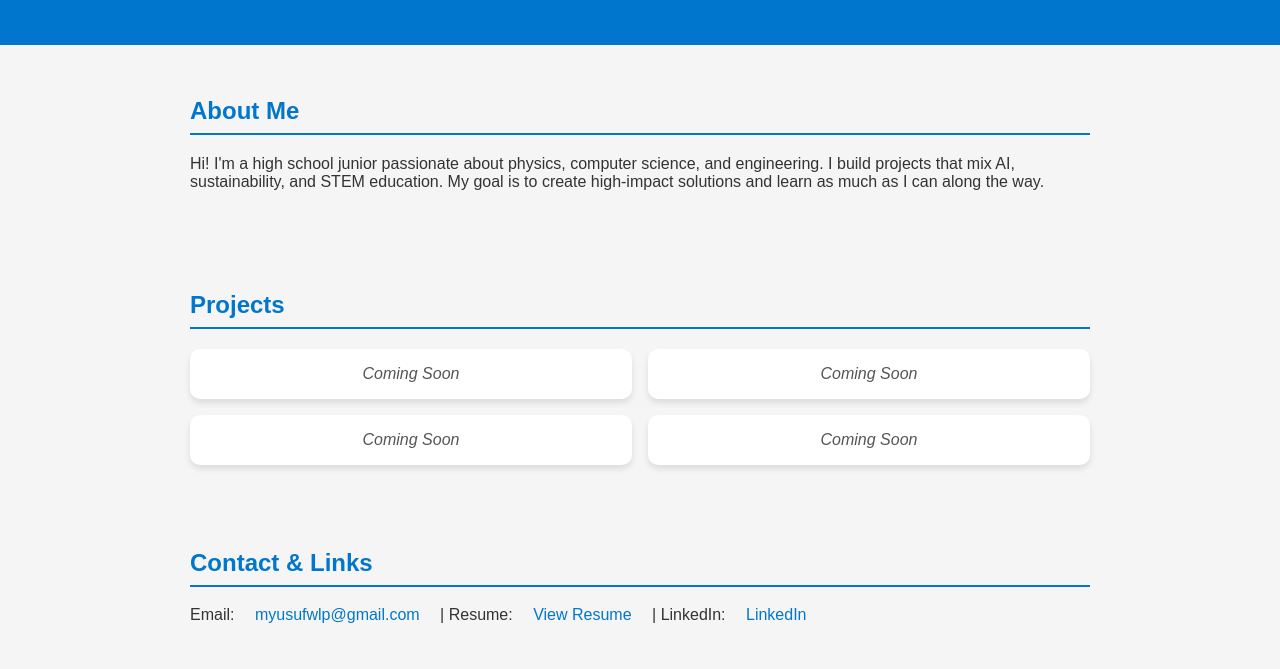
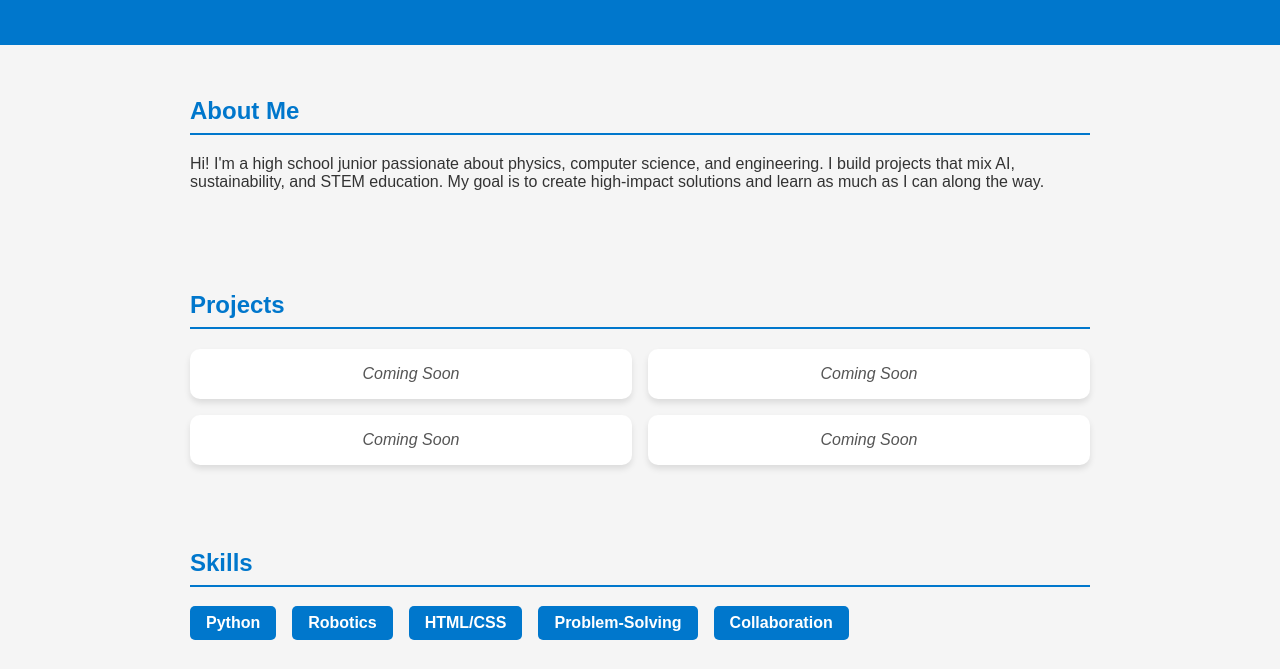
Before and after one commit to M-Yusuf18/M-Yusuf18.github.io, a plain HTML site: page index.html in a window 1280 px wide. Shown: the part 106-775 px from the top of the page. Drawn offline with Linux system fonts and the light colour scheme.

Commit message:
Update index.html

```diff
--- a/index.html
+++ b/index.html
@@ -45,6 +45,19 @@
       font-style: italic;
       color: #555;
     }
+    .skills-list {
+      display: flex;
+      flex-wrap: wrap;
+      gap: 1rem;
+      margin-top: 1rem;
+    }
+    .skill {
+      background: #0077cc;
+      color: white;
+      padding: 0.5rem 1rem;
+      border-radius: 5px;
+      font-weight: bold;
+    }
     a {
       color: #0077cc;
       text-decoration: none;
@@ -86,11 +99,21 @@
 </section>
 
 <section>
+  <h2>Skills</h2>
+  <div class="skills-list">
+    <div class="skill">Python</div>
+    <div class="skill">Robotics</div>
+    <div class="skill">HTML/CSS</div>
+    <div class="skill">Problem-Solving</div>
+    <div class="skill">Collaboration</div>
+  </div>
+</section>
+
+<section>
   <h2>Contact & Links</h2>
   <p class="links">
     Email: <a href="mailto:myusufwlp@gmail.com">myusufwlp@gmail.com</a> |
-    Resume: <a href="https://docs.google.com/document/d/1YqkblRECbQ3HtGI86eexyx3QqUpFeLmh_fjfbe1UTZA/edit?tab=t.0#heading=h.6qa7vhz6cvm5" target="_blank">View Resume</a> |
-    LinkedIn: <a href="https://www.linkedin.com/in/mohammadyusuf-hs/" target="_blank">LinkedIn</a>
+    LinkedIn: <a href="https://www.linkedin.com/" target="_blank">LinkedIn</a>
   </p>
 </section>
 
```
